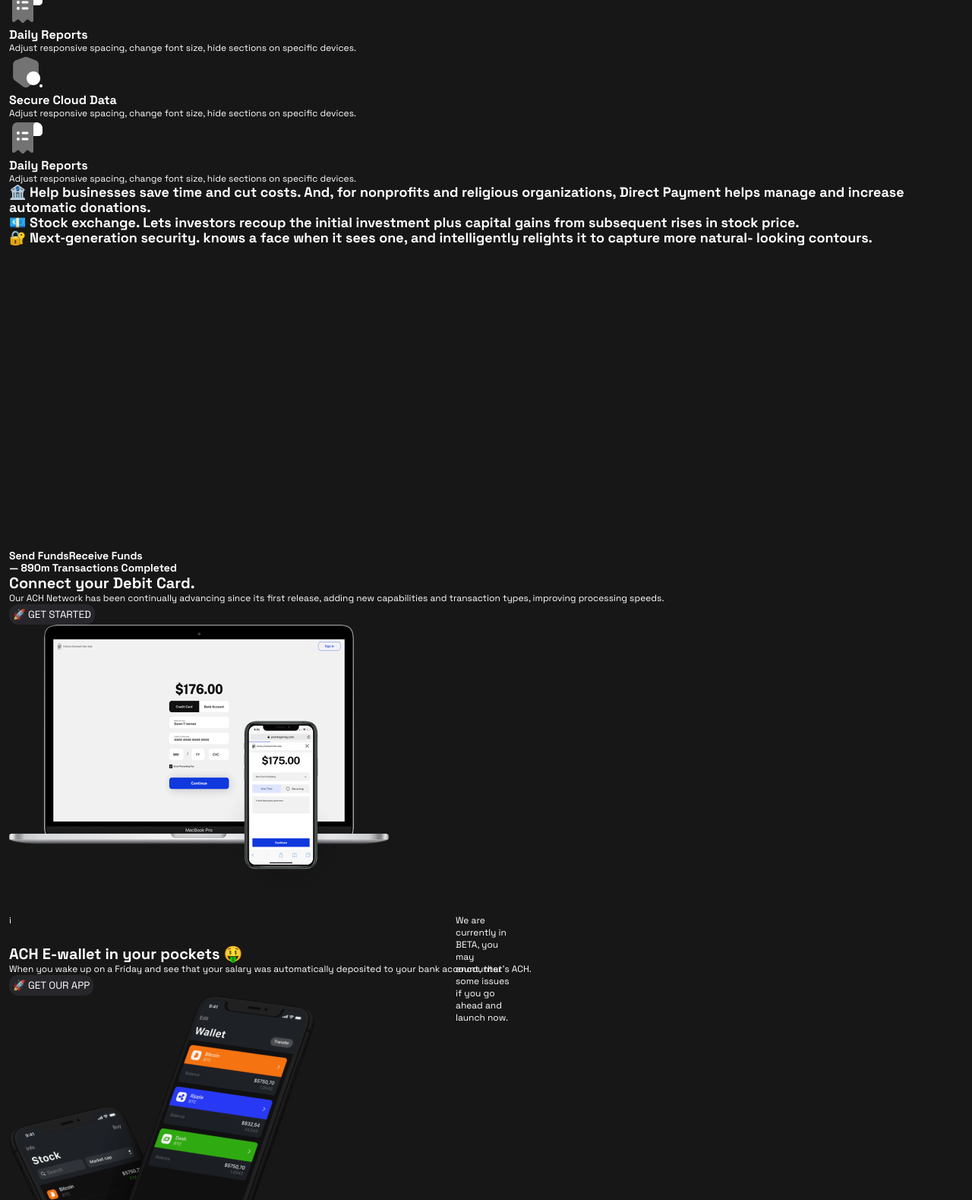
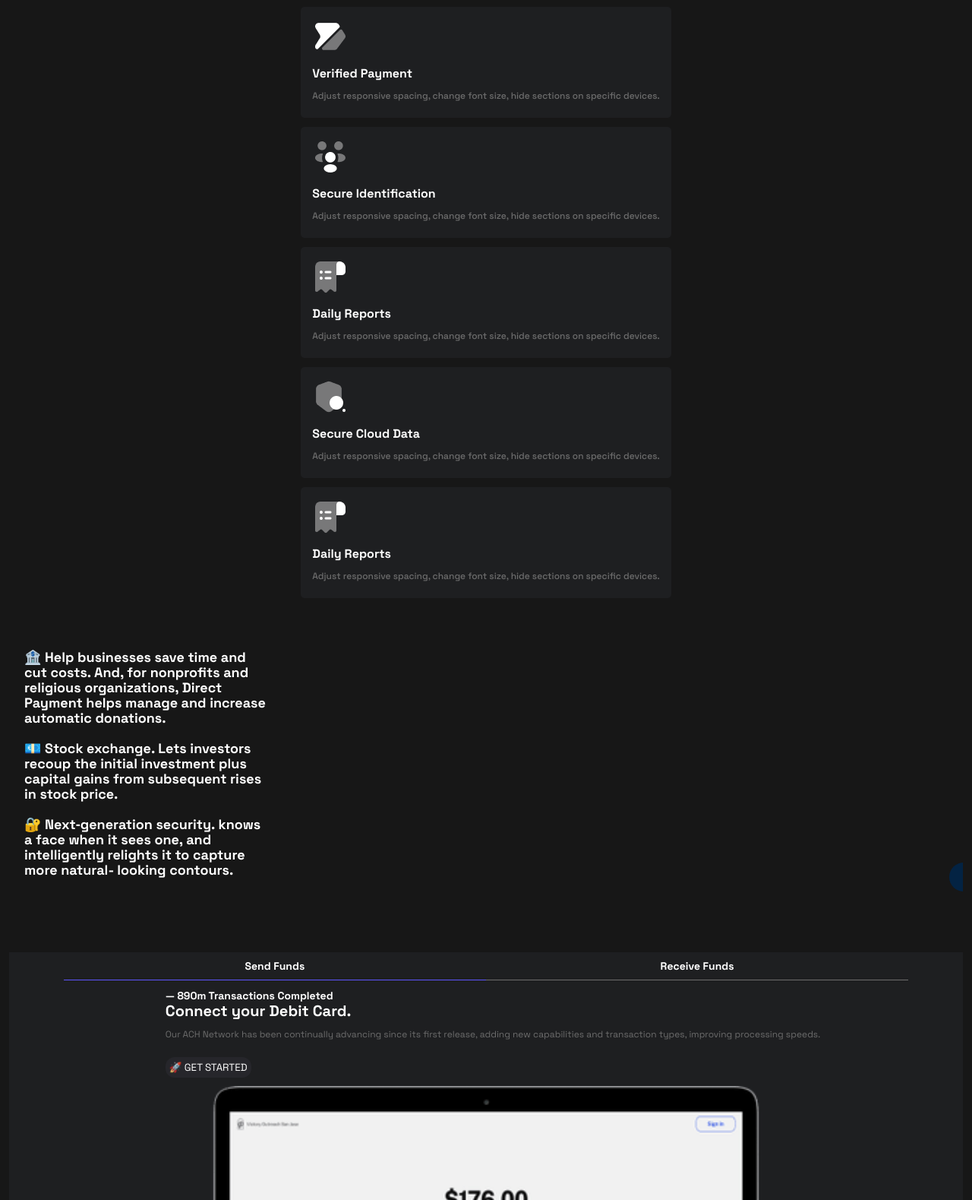
Before and after one commit to Yeshua7dm/techfine, a plain HTML site: page index.html in a window 1280 px wide. Shown: the part 1221-2800 px from the top of the page at 76% size. Drawn offline with Linux system fonts and the light colour scheme.

Commit message:
mobile design for connect done

```diff
--- a/index.html
+++ b/index.html
@@ -155,7 +155,7 @@
                     intelligently relights it to capture more natural- looking contours.
                 </h3>
             </article>
-            <div class="circle"></div>
+            <div class="circle relative"></div>
         </section>
 
         <!-- Connect Section -->
@@ -208,7 +208,7 @@
                     </button>
                 </section>
                 <section class="phones">
-                    <img src="images/phones.png" alt="phones" />
+                    <img class="relative" src="images/phones.png" alt="phones" />
                 </section>
             </main>
             <div class="max center">
--- a/styles.css
+++ b/styles.css
@@ -18,6 +18,10 @@ body {
   color: #fff;
   padding: 1.2rem;
   font-size: 1.2rem;
+}
+.grid {
+  grid-template-columns: 1fr;
+  row-gap: 1.2rem;
 }
 header {
   display: grid;
@@ -103,10 +107,11 @@ a {
 
 .main-component {
   width: 100%;
-  min-height: 60vh;
+  padding: 2rem 0;
+  /* min-height: 60vh; */
 }
 
-/* nav bar */
+/************************* NAV BAR ****************/
 .nav-container {
   display: flex;
   justify-content: space-between;
@@ -144,7 +149,7 @@ nav a {
 
 .left-curve {
   bottom: 2.2rem;
-  left: .8rem;
+  left: 0.8rem;
   height: 3rem;
 }
 
@@ -155,6 +160,194 @@ nav a {
 }
 
 .circle-left {
-    height: 3rem;
-    left: .9rem;
+  height: 3rem;
+  left: 0.9rem;
 }
+
+/******************** FEATURES ********************/
+#Features {
+  display: flex;
+  flex-direction: column;
+  align-items: center;
+  text-align: center;
+  padding-top: 1.6rem;
+  font-weight: 500;
+}
+.features-head h1 {
+  margin: 2rem 1.2rem;
+}
+.features-head p {
+  /* margin: 0 22rem; */
+  font-size: 1.2rem;
+  color: #6d6d6d;
+}
+.features-head span {
+  border-bottom: 0.3rem solid#99C2FF;
+  font-weight: bold;
+  color: #fff;
+}
+
+.features {
+  display: grid;
+  row-gap: 1.2rem;
+  grid-template-columns: 1fr;
+  padding: 2.8rem 1.5rem;
+}
+
+/* component */
+.feature-component {
+  background-color: #1e1f21;
+  padding: 1.5rem;
+  text-align: left;
+  border-radius: 0.5rem;
+}
+
+.feature-component p {
+  margin: 0.6rem 0;
+  color: #6d6d6d;
+  font-size: 1.2rem;
+}
+.feature-component h5 {
+  margin: 1.2rem 0;
+}
+
+/***************** ABOUT *****************/
+#About {
+  overflow: hidden;
+}
+
+.about-component {
+  /* min-height: 15.3rem; */
+  margin-bottom: 2rem;
+  margin-left: 2rem;
+  max-width: 32rem;
+}
+
+.circle {
+  width: 3.8rem;
+  height: 3.8rem;
+  background: #032343;
+  border-radius: 50%;
+  float: right;
+  bottom: 4rem;
+  left: 2rem;
+}
+
+/**************** CONNECT *********************/
+
+#Connect main {
+  padding: 1rem;
+  width: 100%;
+  background: #1e1f21;
+  display: flex;
+  flex-direction: column;
+  align-items: center;
+}
+#Connect h1 {
+  margin-top: 0.2rem;
+}
+.headlines {
+  margin: 0 auto 1.2rem auto;
+  width: 90%;
+  display: flex;
+  justify-content: space-around;
+}
+
+.headline {
+  padding-bottom: 1rem;
+  border-bottom: 1px solid #6d6d6d;
+  width: 100%;
+  text-align: center;
+  font-size: 1.4rem;
+}
+.active {
+  border-bottom: 1px solid #5e55ff;
+}
+
+.info {
+  margin-left: 1.8rem;
+}
+
+.info p {
+  color: #6d6d6d;
+  margin: 1.1rem 0;
+}
+
+#Connect button,
+#Download button {
+  margin: 1.1rem 0;
+}
+.laptop img {
+  width: 100%;
+}
+
+/***************************DOWNLOAD*****************/
+
+#Download header {
+  display: flex;
+  justify-content: center;
+  align-items: center;
+  margin-bottom: 1.2rem;
+}
+.icon {
+  width: 2rem;
+  height: 2rem;
+  font-size: 1.2rem;
+  text-align: center;
+  border-radius: 50%;
+  background-color: black;
+  align-items: center;
+  display: flex;
+  justify-content: center;
+  margin-right: 1rem;
+}
+.faded {
+  color: #6d6d6d;
+  max-width: 30.8rem;
+}
+#Download .info {
+  margin-left: 1rem;
+}
+
+.phones img {
+  /* margin-top: -9rem; */
+  width: 100%;
+  bottom: 2rem;
+}
+
+/* ellipses */
+.max {
+  height: 110.6rem;
+  width: 110.6rem;
+  border-radius: 50%;
+  background: rgba(30, 31, 33, 0.5);
+  align-items: center;
+  justify-content: center;
+  margin-top: -49rem;
+  margin-bottom: -59rem;
+  z-index: -1;
+}
+
+.medium {
+  height: 67.8rem;
+  width: 67.8rem;
+  background-color: #1e1f21;
+  border-radius: 50%;
+  z-index: -1;
+}
+
+.small {
+  width: 39.6rem;
+  height: 39.6rem;
+  background: rgba(38, 38, 43, 0.5);
+  box-shadow: 0px -9px 8px -1px rgba(21, 21, 21, 0.2);
+  border-radius: 50%;
+  z-index: inherit;
+}
+
+.center {
+  display: flex;
+  align-items: center;
+  justify-content: center;
+  vertical-align: middle;
+}
```
